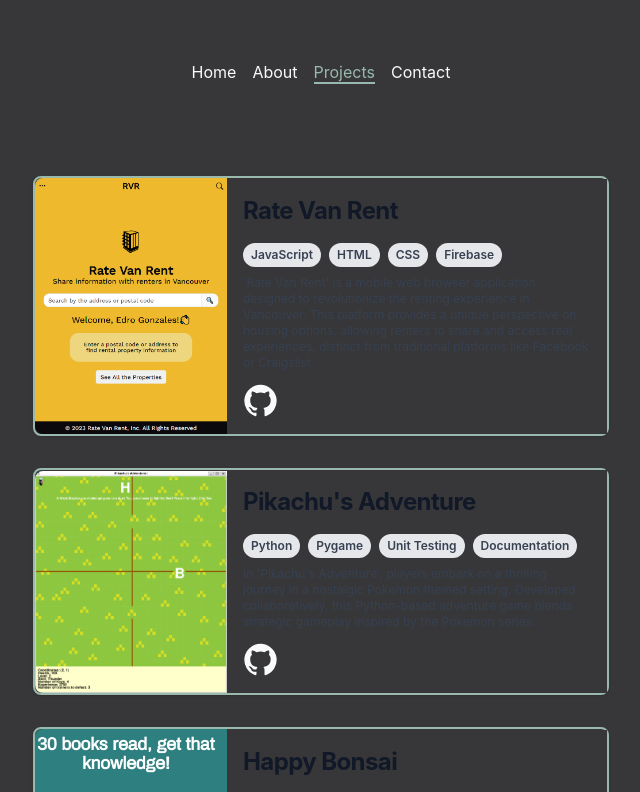
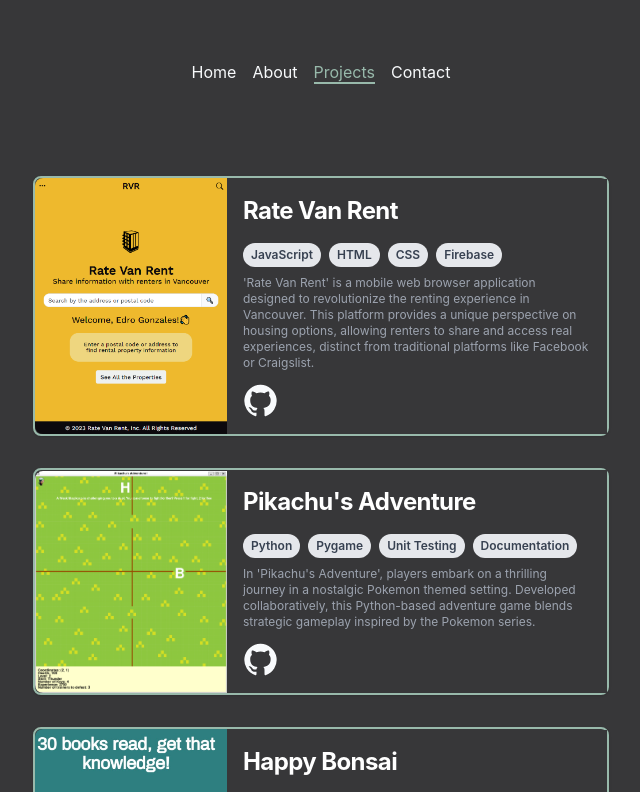
Before and after one commit to Nog-bs/portfolio-2024, a React (Create React App) app: page /projects in a window 1280 px wide. Shown: the top 792 px of the page, without its empty margins (319-959 px from the left). Built offline with nearby package versions, Linux system fonts and the light colour scheme.

Commit message:
feat (projects): fix dark mode bug

```diff
--- a/src/components/Projects.js
+++ b/src/components/Projects.js
@@ -58,7 +58,7 @@ const ProjectCard = ({ project }) => {
                 alt={project.title}
             />
             <div className="p-4 flex flex-col justify-between leading-normal">
-                <h5 className="text-2xl font-bold tracking-tight text-gray-900 dark:text-white mb-2">
+                <h5 className="text-2xl font-bold tracking-tight text-white mb-2">
                     {project.title}
                 </h5>
                 <div className="flex flex-wrap justify-start mb-2">
@@ -71,7 +71,7 @@ const ProjectCard = ({ project }) => {
                         </span>
                     ))}
                 </div>
-                <p className="text-xs text-gray-700 dark:text-gray-400 mb-3">
+                <p className="text-xs text-gray-400 mb-3">
                     {project.description}
                 </p>
                 <a
```
